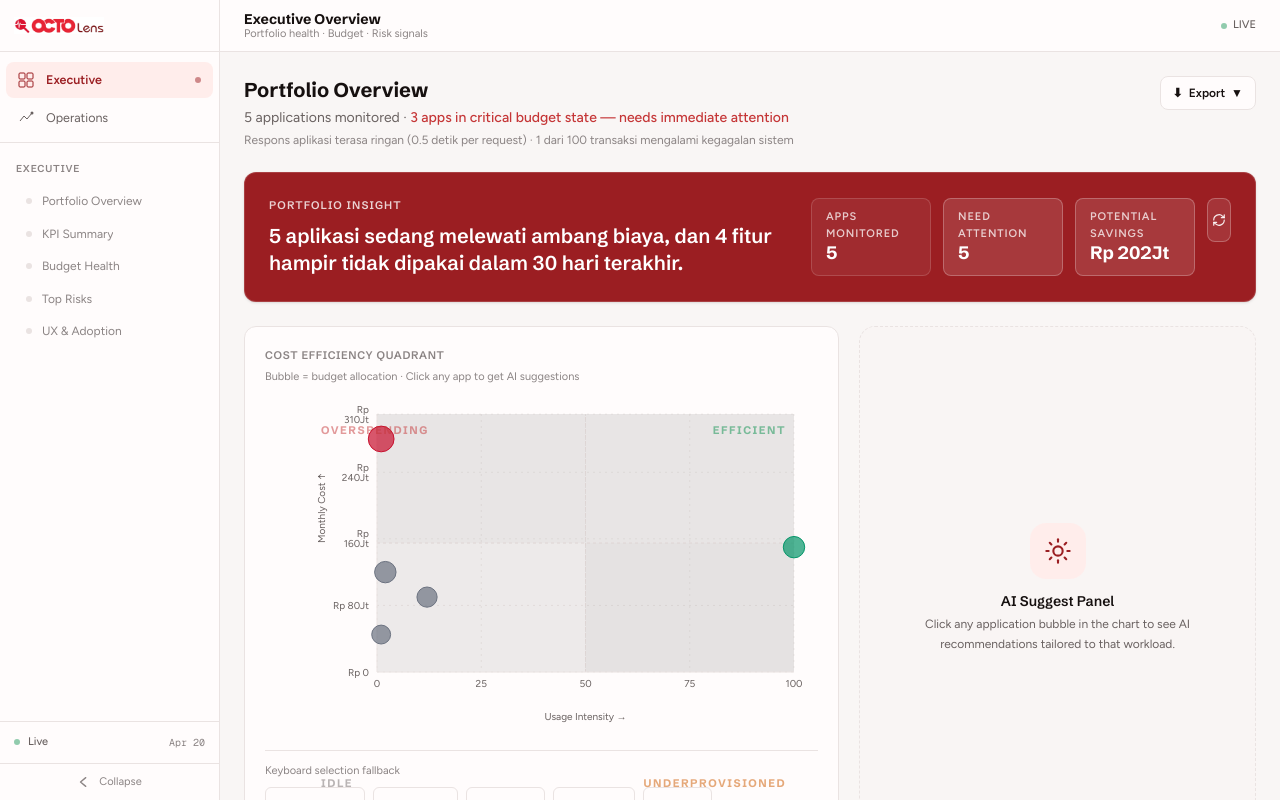
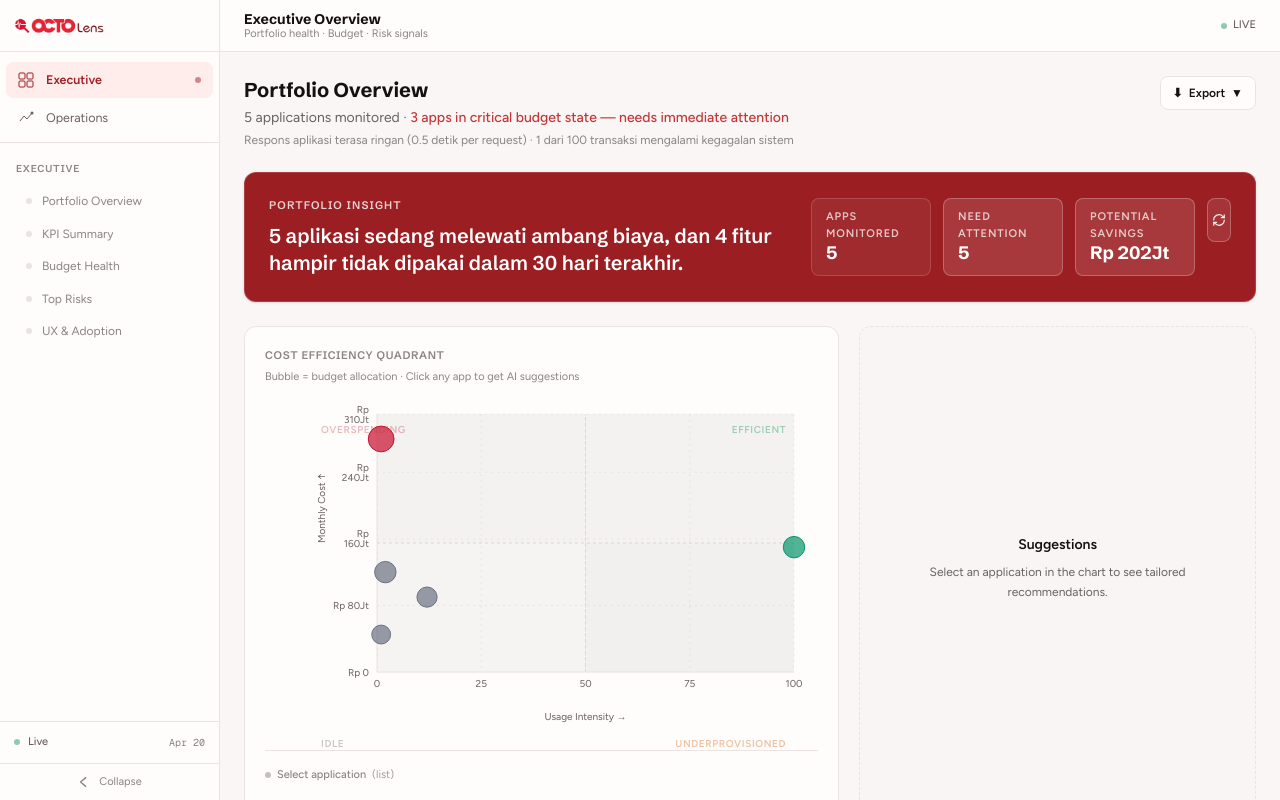
Before and after one commit to satriadhm/octo-lens, a Next.js app: page / in a window 1280 px wide. Built offline with nearby package versions, Linux system fonts and the light colour scheme.

Commit message:
refactor

```diff
--- a/app/components/executive/AISuggestPanel.tsx
+++ b/app/components/executive/AISuggestPanel.tsx
@@ -27,41 +27,11 @@ export function AISuggestPanel({ app }: AISuggestPanelProps) {
 
 function EmptyState() {
   return (
-    <div className="h-full flex flex-col items-center justify-center text-center gap-3 p-6 min-h-[320px] border border-dashed border-border rounded-2xl bg-surface-dim/30">
-      <div
-        className="w-14 h-14 rounded-2xl bg-brand-light flex items-center justify-center text-brand"
-        aria-hidden
-      >
-        <svg
-          width="28"
-          height="28"
-          viewBox="0 0 24 24"
-          fill="none"
-          stroke="currentColor"
-          strokeWidth="1.8"
-          strokeLinecap="round"
-          strokeLinejoin="round"
-        >
-          <path d="M12 2v2" />
-          <path d="M12 20v2" />
-          <path d="m4.93 4.93 1.41 1.41" />
-          <path d="m17.66 17.66 1.41 1.41" />
-          <path d="M2 12h2" />
-          <path d="M20 12h2" />
-          <path d="m4.93 19.07 1.41-1.41" />
-          <path d="m17.66 6.34 1.41-1.41" />
-          <circle cx="12" cy="12" r="4" />
-        </svg>
-      </div>
-      <div>
-        <p className="text-sm font-display font-semibold text-txt">
-          AI Suggest Panel
-        </p>
-        <p className="text-xs text-txt-muted max-w-[280px] leading-relaxed mt-1">
-          Click any application bubble in the chart to see AI recommendations
-          tailored to that workload.
-        </p>
-      </div>
+    <div className="h-full flex flex-col items-center justify-center text-center gap-2 p-6 min-h-[320px] border border-dashed border-border rounded-xl bg-surface-dim/20">
+      <p className="text-sm font-semibold text-txt">Suggestions</p>
+      <p className="text-xs text-txt-muted max-w-[260px] leading-relaxed">
+        Select an application in the chart to see tailored recommendations.
+      </p>
     </div>
   );
 }
@@ -146,36 +116,21 @@ function SelectedState({ app }: { app: App }) {
     >
       <div className="flex flex-col gap-3">
         {visibleLayers >= 1 && (
-          <LayerCard
-            key="l1"
-            title="What's happening"
-            tone="info"
-            icon={<InfoIcon />}
-          >
+          <LayerCard key="l1" title="What's happening">
             <p className="text-xs text-txt leading-relaxed">
               {suggestion.whatHappening}
             </p>
           </LayerCard>
         )}
         {visibleLayers >= 2 && (
-          <LayerCard
-            key="l2"
-            title="Why it matters"
-            tone="warn"
-            icon={<WarnIcon />}
-          >
+          <LayerCard key="l2" title="Why it matters">
             <p className="text-xs text-txt leading-relaxed">
               {suggestion.whyMatters}
             </p>
           </LayerCard>
         )}
         {visibleLayers >= 3 && (
-          <LayerCard
-            key="l3"
-            title="Recommended actions"
-            tone="action"
-            icon={<ActionIcon />}
-          >
+          <LayerCard key="l3" title="Recommended actions">
             <ul className="flex flex-col gap-2">
               {suggestion.actions.map((a, i) => (
                 <ActionRow
@@ -207,12 +162,12 @@ function PanelShell({
   footerNote?: string;
 }) {
   return (
-    <div className="flex flex-col bg-surface border border-border rounded-2xl p-5 min-h-[320px]">
+    <div className="flex flex-col bg-surface border border-border rounded-xl p-4 min-h-[320px]">
       <header className="flex items-start justify-between gap-3 mb-3">
         <div className="min-w-0">
           <div className="flex items-center gap-2">
-            <span className="text-[11px] font-display font-semibold uppercase tracking-[0.12em] text-brand">
-              AI Suggest Panel
+            <span className="text-[11px] font-medium text-txt-dim">
+              Suggestions
             </span>
             {state === "success" && (
               <span
@@ -253,40 +208,14 @@ function PanelShell({
 
 function LayerCard({
   title,
-  tone,
-  icon,
   children,
 }: {
   title: string;
-  tone: "info" | "warn" | "action";
-  icon: React.ReactNode;
   children: React.ReactNode;
 }) {
-  const toneClass = {
-    info: "bg-brand-light/50 border-brand/15",
-    warn: "bg-alert-dim/60 border-alert/20",
-    action: "bg-surface-dim border-border",
-  }[tone];
-  const iconToneClass = {
-    info: "bg-brand/15 text-brand",
-    warn: "bg-alert/15 text-alert",
-    action: "bg-ok/15 text-ok",
-  }[tone];
   return (
-    <div
-      className={`animate-layer-fade-in rounded-xl border p-3.5 ${toneClass}`}
-    >
-      <div className="flex items-center gap-2 mb-2">
-        <span
-          className={`inline-flex items-center justify-center w-5 h-5 rounded-md ${iconToneClass}`}
-          aria-hidden
-        >
-          {icon}
-        </span>
-        <span className="text-[11px] font-display font-semibold uppercase tracking-[0.12em] text-txt-muted">
-          {title}
-        </span>
-      </div>
+    <div className="animate-layer-fade-in rounded-lg border border-border bg-surface-dim/25 p-3">
+      <div className="text-[11px] font-semibold text-txt-dim mb-2">{title}</div>
       {children}
     </div>
   );
@@ -353,61 +282,6 @@ function ActionRow({
   );
 }
 
-function InfoIcon() {
-  return (
-    <svg
-      width="12"
-      height="12"
-      viewBox="0 0 24 24"
-      fill="none"
-      stroke="currentColor"
-      strokeWidth="2.2"
-      strokeLinecap="round"
-      strokeLinejoin="round"
-    >
-      <circle cx="12" cy="12" r="9" />
-      <path d="M12 8h.01" />
-      <path d="M11 12h1v4h1" />
-    </svg>
-  );
-}
-
-function WarnIcon() {
-  return (
-    <svg
-      width="12"
-      height="12"
-      viewBox="0 0 24 24"
-      fill="none"
-      stroke="currentColor"
-      strokeWidth="2.2"
-      strokeLinecap="round"
-      strokeLinejoin="round"
-    >
-      <path d="M10.29 3.86 1.82 18a2 2 0 0 0 1.71 3h16.94a2 2 0 0 0 1.71-3L13.71 3.86a2 2 0 0 0-3.42 0Z" />
-      <path d="M12 9v4" />
-      <path d="M12 17h.01" />
-    </svg>
-  );
-}
-
-function ActionIcon() {
-  return (
-    <svg
-      width="12"
-      height="12"
-      viewBox="0 0 24 24"
-      fill="none"
-      stroke="currentColor"
-      strokeWidth="2.2"
-      strokeLinecap="round"
-      strokeLinejoin="round"
-    >
-      <polyline points="20 6 9 17 4 12" />
-    </svg>
-  );
-}
-
 function RefreshIcon() {
   return (
     <svg
--- a/app/components/executive/CostEfficiencyQuadrant.tsx
+++ b/app/components/executive/CostEfficiencyQuadrant.tsx
@@ -77,7 +77,7 @@ export function CostEfficiencyQuadrant({
             y1={yMid}
             y2={yMax}
             fill="color-mix(in oklch, var(--color-danger) 28%, transparent)"
-            fillOpacity={0.09}
+            fillOpacity={0.045}
             stroke="none"
             ifOverflow="visible"
           />
@@ -87,7 +87,7 @@ export function CostEfficiencyQuadrant({
             y1={yMid}
             y2={yMax}
             fill="color-mix(in oklch, var(--color-ok) 28%, transparent)"
-            fillOpacity={0.09}
+            fillOpacity={0.045}
             stroke="none"
             ifOverflow="visible"
           />
@@ -97,7 +97,7 @@ export function CostEfficiencyQuadrant({
             y1={0}
             y2={yMid}
             fill="color-mix(in oklch, var(--color-txt-dim) 22%, transparent)"
-            fillOpacity={0.07}
+            fillOpacity={0.035}
             stroke="none"
             ifOverflow="visible"
           />
@@ -107,7 +107,7 @@ export function CostEfficiencyQuadrant({
             y1={0}
             y2={yMid}
             fill="color-mix(in oklch, var(--color-alert) 30%, transparent)"
-            fillOpacity={0.1}
+            fillOpacity={0.05}
             stroke="none"
             ifOverflow="visible"
           />
@@ -212,11 +212,12 @@ export function CostEfficiencyQuadrant({
         </div>
       </div>
 
-      <div className="mt-3 border-t border-border pt-3">
-        <p className="text-[11px] text-txt-dim mb-2">
-          Keyboard selection fallback
-        </p>
-        <div className="flex flex-wrap gap-2">
+      <details className="mt-3 border-t border-border pt-2 group">
+        <summary className="cursor-pointer list-none text-[11px] text-txt-dim hover:text-txt py-2 select-none [&::-webkit-details-marker]:hidden flex items-center gap-1.5 before:content-[''] before:inline-block before:w-1.5 before:h-1.5 before:rounded-full before:bg-txt-dim/50 group-open:before:bg-brand">
+          <span className="font-medium">Select application</span>
+          <span className="text-txt-dim/80 font-normal">(list)</span>
+        </summary>
+        <div className="flex flex-wrap gap-2 pb-1 pt-1">
           {data.map((d) => {
             const isSelected = d.app.id === selectedId;
             return (
@@ -236,7 +237,7 @@ export function CostEfficiencyQuadrant({
             );
           })}
         </div>
-      </div>
+      </details>
     </div>
   );
 }
@@ -249,14 +250,14 @@ function QuadrantLabel({
   tone: "danger" | "ok" | "warn" | "muted";
 }) {
   const colorMap = {
-    danger: "text-danger/50",
-    ok: "text-ok/55",
-    warn: "text-alert/55",
-    muted: "text-txt-dim/60",
+    danger: "text-danger/35",
+    ok: "text-ok/40",
+    warn: "text-alert/38",
+    muted: "text-txt-dim/45",
   } as const;
   return (
     <span
-      className={`text-[11px] font-display font-bold tracking-[0.14em] uppercase ${colorMap[tone]}`}
+      className={`text-[10px] font-semibold tracking-[0.06em] uppercase ${colorMap[tone]}`}
     >
       {children}
     </span>
@@ -273,7 +274,7 @@ function QuadrantTooltip({
   if (!active || !payload?.[0]?.payload) return null;
   const p = payload[0].payload;
   return (
-    <div className="bg-surface border border-border rounded-lg shadow-lg px-3 py-2.5 text-[11px] min-w-[200px]">
+    <div className="bg-surface border border-border rounded-lg shadow-md px-3 py-2.5 text-[11px] min-w-[200px]">
       <div className="flex items-center gap-2 mb-1.5">
         <span
           className="inline-block w-2 h-2 rounded-full"
--- a/app/components/executive/FeatureValueMatrix.tsx
+++ b/app/components/executive/FeatureValueMatrix.tsx
@@ -111,7 +111,7 @@ export function FeatureValueMatrix({
     sortKey === key ? (sortDir === "asc" ? " \u2191" : " \u2193") : "";
 
   return (
-    <section className="bg-surface border border-border rounded-2xl overflow-hidden">
+    <section className="bg-surface border border-border rounded-xl overflow-hidden">
       <header className="flex items-center justify-between gap-3 px-5 py-3.5 border-b border-border">
         <div>
           <h2 className="text-sm font-display font-bold text-txt">
@@ -123,51 +123,34 @@ export function FeatureValueMatrix({
               : `Semua fitur di ${apps.length} aplikasi`}
           </p>
         </div>
-        <span className="text-[10px] font-display font-semibold uppercase tracking-[0.14em] text-txt-dim">
+        <span className="text-[11px] font-medium text-txt-dim tabular-nums">
           {sorted.length} features
         </span>
       </header>
 
       {/* Summary row */}
-      <div
-        className="px-5 py-3 text-white flex flex-col sm:flex-row sm:items-center sm:justify-between gap-2"
-        style={{
-          background:
-            "linear-gradient(90deg, color-mix(in oklch, var(--color-foreground) 90%, transparent) 0%, color-mix(in oklch, var(--color-brand) 40%, var(--color-foreground)) 100%)",
-        }}
-      >
-        <div className="flex items-center gap-2.5">
-          <span className="inline-flex items-center justify-center h-6 w-6 rounded-full bg-white/15 text-white">
-            <svg
-              width="14"
-              height="14"
-              viewBox="0 0 24 24"
-              fill="none"
-              stroke="currentColor"
-              strokeWidth="2.2"
-              strokeLinecap="round"
-              strokeLinejoin="round"
-              aria-hidden
-            >
-              <path d="M10.29 3.86 1.82 18a2 2 0 0 0 1.71 3h16.94a2 2 0 0 0 1.71-3L13.71 3.86a2 2 0 0 0-3.42 0Z" />
-              <path d="M12 9v4" />
-              <path d="M12 17h.01" />
-            </svg>
-          </span>
-          <p className="text-xs sm:text-sm font-display font-semibold leading-tight">
-            {zombies.length > 0
-              ? `${zombies.length} zombie candidate${zombies.length > 1 ? "s" : ""} found`
-              : "Tidak ada fitur zombie pada saat ini"}
-            {zombies.length > 0 && (
-              <span className="font-normal text-white/80">
-                {" "}· estimasi {idr(zombieIDR)} terinvestasi di fitur yang
+      <div className="px-5 py-3 flex flex-col sm:flex-row sm:items-center sm:justify-between gap-2 border-b border-border bg-surface-dim/60">
+        <p className="text-xs sm:text-sm text-txt leading-snug max-w-[65ch]">
+          {zombies.length > 0 ? (
+            <>
+              <span className="font-semibold text-txt">
+                {zombies.length} zombie candidate{zombies.length > 1 ? "s" : ""}{" "}
+                found
+              </span>
+              <span className="text-txt-muted">
+                {" "}
+                · estimasi {idr(zombieIDR)} terinvestasi di fitur yang
                 underutilized
               </span>
-            )}
-          </p>
-        </div>
+            </>
+          ) : (
+            <span className="text-txt-muted">
+              Tidak ada fitur zombie pada saat ini
+            </span>
+          )}
+        </p>
         {zombies.length > 0 && (
-          <span className="text-[11px] font-semibold tracking-wide uppercase bg-white/15 px-2 py-1 rounded-md">
+          <span className="text-[11px] font-medium text-txt-muted shrink-0">
             Review quarterly
           </span>
         )}
--- a/app/components/ops/AITechnicalSummary.tsx
+++ b/app/components/ops/AITechnicalSummary.tsx
@@ -108,20 +108,14 @@ export function AITechnicalSummary({
 
   return (
     <section
-      className="bg-surface border border-border rounded-2xl overflow-hidden animate-fade-in-up"
+      className="bg-surface border border-border rounded-xl overflow-hidden"
       aria-label="AI Technical Summary"
     >
-      <header className="flex items-center justify-between gap-3 px-5 py-3 border-b border-border bg-surface-dim/40">
-        <div className="flex items-center gap-2.5 min-w-0">
-          <span
-            className="inline-flex items-center justify-center h-6 w-6 rounded-md bg-brand-light text-brand"
-            aria-hidden
-          >
-            <AgentIcon />
-          </span>
+      <header className="flex items-center justify-between gap-3 px-4 py-3 border-b border-border bg-surface-dim/30">
+        <div className="flex items-center gap-2 min-w-0">
           <div className="min-w-0">
             <h2 className="text-sm font-display font-bold text-txt flex items-center gap-2">
-              AI Technical Summary
+              Technical summary
               {state === "success" && (
                 <span
                   className="inline-block w-1.5 h-1.5 rounded-full bg-ok"
@@ -273,22 +267,24 @@ function Callout({
   value: string;
   tone: "ok" | "warn" | "danger";
 }) {
-  const toneClass = {
-    ok: "border-ok/25 bg-ok/10 text-ok",
-    warn: "border-warn/30 bg-warn/12 text-warn",
-    danger: "border-danger/25 bg-danger/10 text-danger",
+  const borderBg = {
+    ok: "border-ok/25 bg-ok/[0.06]",
+    warn: "border-warn/28 bg-warn/[0.07]",
+    danger: "border-danger/25 bg-danger/[0.07]",
+  }[tone];
+  const valueTone = {
+    ok: "text-ok",
+    warn: "text-warn",
+    danger: "text-danger",
   }[tone];
   return (
-    <div
-      className={`rounded-xl border px-3 py-2.5 ${toneClass.replace(/text-\w+/, "")}`}
-      style={{ background: "transparent" }}
-    >
-      <div
-        className={`inline-block px-1.5 py-0.5 rounded text-[11px] font-semibold uppercase tracking-[0.1em] mb-1 ${toneClass}`}
-      >
+    <div className={`rounded-lg border px-3 py-2.5 ${borderBg}`}>
+      <div className="text-[10px] font-semibold uppercase tracking-[0.08em] text-txt-dim mb-1 leading-snug">
         {label}
       </div>
-      <div className="text-xl font-display font-bold text-txt tabular-nums leading-tight">
+      <div
+        className={`text-lg font-display font-bold tabular-nums leading-tight ${valueTone}`}
+      >
         {value}
       </div>
     </div>
@@ -318,29 +314,6 @@ function FocusChip({
     >
       {label}
     </button>
-  );
-}
-
-function AgentIcon() {
-  return (
-    <svg
-      width="14"
-      height="14"
-      viewBox="0 0 24 24"
-      fill="none"
-      stroke="currentColor"
-      strokeWidth="2"
-      strokeLinecap="round"
-      strokeLinejoin="round"
-      aria-hidden
-    >
-      <rect x="3" y="8" width="18" height="12" rx="2" />
-      <path d="M12 4v4" />
-      <circle cx="12" cy="3" r="1" />
-      <path d="M8 14h.01" />
-      <path d="M16 14h.01" />
-      <path d="M9 18h6" />
-    </svg>
   );
 }
 
```
